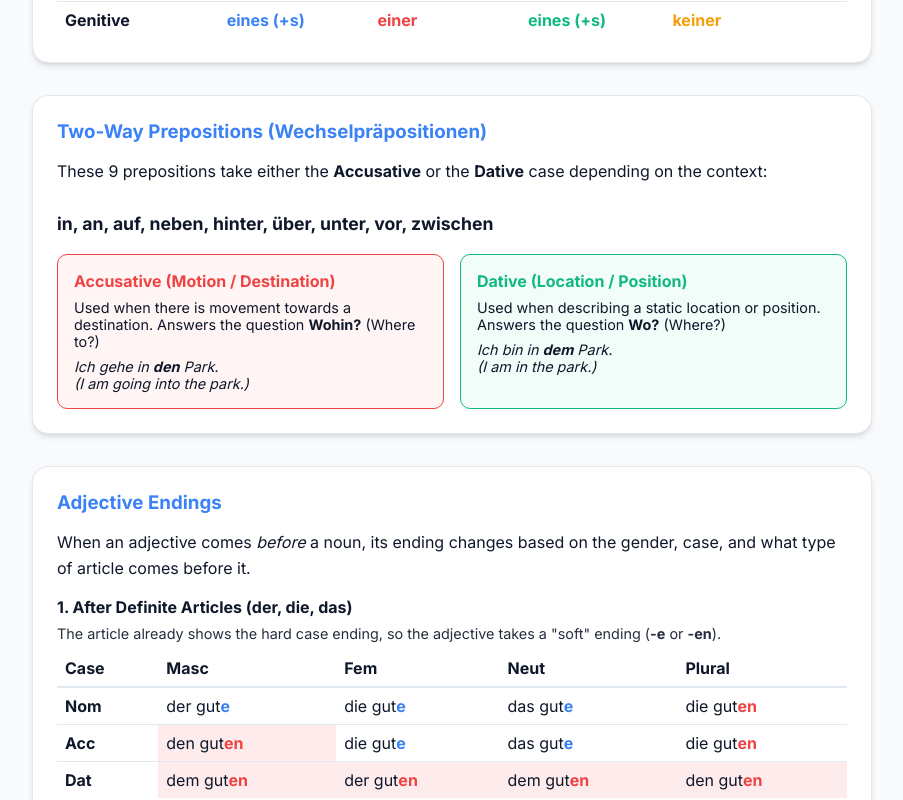
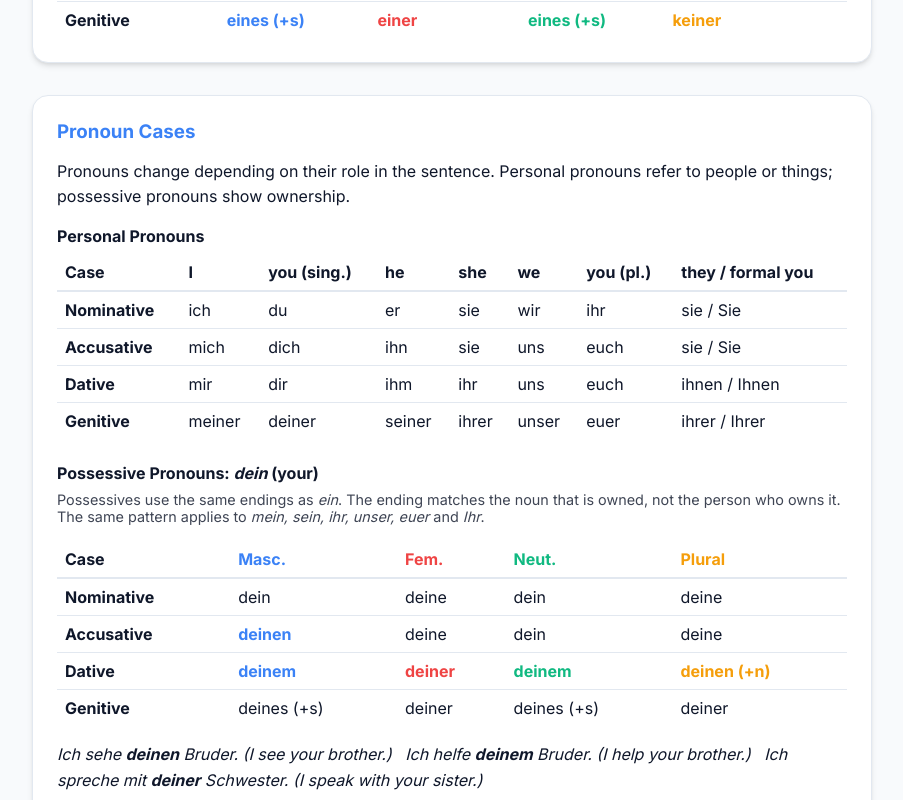
Before and after one commit to ardel-c/deutsch-lernen, a React (Vite) app: page /grammar in a window 1280 px wide. Shown: the part 1140-1940 px from the top of the page, without its empty margins (344-1247 px from the left). Built offline with nearby package versions, Linux system fonts and the light colour scheme; no server answers; the database is empty; sample sign-in values are in the browser's storage.

Commit message:
update practice page, add grammar reference for pronoun cases" ;

```diff
--- a/src/components/ArticlePractice.jsx
+++ b/src/components/ArticlePractice.jsx
@@ -1,6 +1,23 @@
-import React, { useState, useEffect } from 'react';
+import { useState, useEffect } from 'react';
 import { articlePracticeData } from '../data/articlePracticeData';
 import { FiCheckCircle, FiXCircle, FiRefreshCw } from 'react-icons/fi';
+
+const definiteArticles = new Set(['der', 'die', 'das', 'den', 'dem']);
+const indefiniteArticles = new Set(['ein', 'eine', 'einen', 'einem', 'einer']);
+
+function getArticleType(answer) {
+  const types = answer
+    .split('/')
+    .map(article => article.trim().toLowerCase())
+    .map(article => {
+      if (definiteArticles.has(article)) return 'the';
+      if (indefiniteArticles.has(article)) return 'a';
+      return null;
+    })
+    .filter(Boolean);
+
+  return [...new Set(types)].join(' or ');
+}
 
 export default function ArticlePractice() {
   const [questions, setQuestions] = useState([]);
@@ -78,6 +95,9 @@ export default function ArticlePractice() {
 
           return (
             <div key={q.id} className="card" style={{ position: 'relative' }}>
+              <div style={{ marginBottom: '0.75rem', fontSize: '0.85rem', color: 'var(--primary)', fontWeight: '600' }}>
+                Use: <span style={{ fontStyle: 'italic' }}>{getArticleType(q.answer)}</span>
+              </div>
               <div style={{ display: 'flex', alignItems: 'center', fontSize: '1.1rem', flexWrap: 'wrap', gap: '0.5rem', lineHeight: '2' }}>
                 <span style={{ fontWeight: 'bold', color: 'var(--primary)', marginRight: '0.5rem' }}>{index + 1}.</span>
                 {q.prefix && <span>{q.prefix}</span>}
@@ -107,7 +127,7 @@ export default function ArticlePractice() {
               {submitted && !isCorrect && (
                 <div style={{ marginTop: '1rem', paddingTop: '1rem', borderTop: '1px solid var(--border)' }}>
                   <p style={{ color: 'var(--danger)', fontWeight: 'bold', marginBottom: '0.5rem' }}>
-                    Correct answer: <span style={{ textDecoration: 'underline' }}>{q.answer.split('/').join(' or ')}</span>
+                    Correct answer ({getArticleType(q.answer)}): <span style={{ textDecoration: 'underline' }}>{q.answer.split('/').join(' or ')}</span>
                   </p>
                   <p style={{ fontSize: '0.9rem', lineHeight: '1.5', opacity: 0.9 }}>
                     <strong>Explanation:</strong> {q.explanation}
--- a/src/components/GrammarReference.jsx
+++ b/src/components/GrammarReference.jsx
@@ -10,6 +10,7 @@ export default function GrammarReference() {
           <li><a href="#cases">The Four German Cases</a></li>
           <li><a href="#definite-articles">Definite Articles (the)</a></li>
           <li><a href="#indefinite-articles">Indefinite Articles (a/an)</a></li>
+          <li><a href="#pronouns">Pronoun Cases</a></li>
           <li><a href="#prepositions">Two-Way Prepositions</a></li>
           <li><a href="#adjectives">Adjective Endings</a></li>
           <li><a href="#perfekt">The Perfect Tense (Perfekt)</a></li>
@@ -132,6 +133,120 @@ export default function GrammarReference() {
             </tr>
           </tbody>
         </table>
+      </div>
+
+      <div id="pronouns" className="card" style={{ marginBottom: '2rem', overflowX: 'auto' }}>
+        <h3 style={{ marginBottom: '1rem', color: 'var(--primary)' }}>Pronoun Cases</h3>
+        <p style={{ marginBottom: '1rem', lineHeight: '1.6' }}>
+          Pronouns change depending on their role in the sentence. Personal pronouns refer to people or things; possessive pronouns show ownership.
+        </p>
+
+        <h4 style={{ marginBottom: '0.5rem' }}>Personal Pronouns</h4>
+        <table style={{ width: '100%', borderCollapse: 'collapse', textAlign: 'left', minWidth: '650px', marginBottom: '1.5rem' }}>
+          <thead>
+            <tr style={{ borderBottom: '2px solid var(--border)' }}>
+              <th style={{ padding: '0.5rem' }}>Case</th>
+              <th style={{ padding: '0.5rem' }}>I</th>
+              <th style={{ padding: '0.5rem' }}>you (sing.)</th>
+              <th style={{ padding: '0.5rem' }}>he</th>
+              <th style={{ padding: '0.5rem' }}>she</th>
+              <th style={{ padding: '0.5rem' }}>we</th>
+              <th style={{ padding: '0.5rem' }}>you (pl.)</th>
+              <th style={{ padding: '0.5rem' }}>they / formal you</th>
+            </tr>
+          </thead>
+          <tbody>
+            <tr style={{ borderBottom: '1px solid var(--border)' }}>
+              <td style={{ padding: '0.5rem', fontWeight: 'bold' }}>Nominative</td>
+              <td style={{ padding: '0.5rem' }}>ich</td>
+              <td style={{ padding: '0.5rem' }}>du</td>
+              <td style={{ padding: '0.5rem' }}>er</td>
+              <td style={{ padding: '0.5rem' }}>sie</td>
+              <td style={{ padding: '0.5rem' }}>wir</td>
+              <td style={{ padding: '0.5rem' }}>ihr</td>
+              <td style={{ padding: '0.5rem' }}>sie / Sie</td>
+            </tr>
+            <tr style={{ borderBottom: '1px solid var(--border)' }}>
+              <td style={{ padding: '0.5rem', fontWeight: 'bold' }}>Accusative</td>
+              <td style={{ padding: '0.5rem' }}>mich</td>
+              <td style={{ padding: '0.5rem' }}>dich</td>
+              <td style={{ padding: '0.5rem' }}>ihn</td>
+              <td style={{ padding: '0.5rem' }}>sie</td>
+              <td style={{ padding: '0.5rem' }}>uns</td>
+              <td style={{ padding: '0.5rem' }}>euch</td>
+              <td style={{ padding: '0.5rem' }}>sie / Sie</td>
+            </tr>
+            <tr style={{ borderBottom: '1px solid var(--border)' }}>
+              <td style={{ padding: '0.5rem', fontWeight: 'bold' }}>Dative</td>
+              <td style={{ padding: '0.5rem' }}>mir</td>
+              <td style={{ padding: '0.5rem' }}>dir</td>
+              <td style={{ padding: '0.5rem' }}>ihm</td>
+              <td style={{ padding: '0.5rem' }}>ihr</td>
+              <td style={{ padding: '0.5rem' }}>uns</td>
+              <td style={{ padding: '0.5rem' }}>euch</td>
+              <td style={{ padding: '0.5rem' }}>ihnen / Ihnen</td>
+            </tr>
+            <tr>
+              <td style={{ padding: '0.5rem', fontWeight: 'bold' }}>Genitive</td>
+              <td style={{ padding: '0.5rem' }}>meiner</td>
+              <td style={{ padding: '0.5rem' }}>deiner</td>
+              <td style={{ padding: '0.5rem' }}>seiner</td>
+              <td style={{ padding: '0.5rem' }}>ihrer</td>
+              <td style={{ padding: '0.5rem' }}>unser</td>
+              <td style={{ padding: '0.5rem' }}>euer</td>
+              <td style={{ padding: '0.5rem' }}>ihrer / Ihrer</td>
+            </tr>
+          </tbody>
+        </table>
+
+        <h4 style={{ marginBottom: '0.5rem' }}>Possessive Pronouns: <em>dein</em> (your)</h4>
+        <p style={{ fontSize: '0.9rem', opacity: 0.8, marginBottom: '1rem' }}>
+          Possessives use the same endings as <em>ein</em>. The ending matches the noun that is owned, not the person who owns it. The same pattern applies to <em>mein, sein, ihr, unser, euer</em> and <em>Ihr</em>.
+        </p>
+        <table style={{ width: '100%', borderCollapse: 'collapse', textAlign: 'left', minWidth: '500px' }}>
+          <thead>
+            <tr style={{ borderBottom: '2px solid var(--border)' }}>
+              <th style={{ padding: '0.5rem' }}>Case</th>
+              <th style={{ padding: '0.5rem', color: 'var(--primary)' }}>Masc.</th>
+              <th style={{ padding: '0.5rem', color: 'var(--danger)' }}>Fem.</th>
+              <th style={{ padding: '0.5rem', color: 'var(--success)' }}>Neut.</th>
+              <th style={{ padding: '0.5rem', color: 'var(--warning)' }}>Plural</th>
+            </tr>
+          </thead>
+          <tbody>
+            <tr style={{ borderBottom: '1px solid var(--border)' }}>
+              <td style={{ padding: '0.5rem', fontWeight: 'bold' }}>Nominative</td>
+              <td style={{ padding: '0.5rem' }}>dein</td>
+              <td style={{ padding: '0.5rem' }}>deine</td>
+              <td style={{ padding: '0.5rem' }}>dein</td>
+              <td style={{ padding: '0.5rem' }}>deine</td>
+            </tr>
+            <tr style={{ borderBottom: '1px solid var(--border)' }}>
+              <td style={{ padding: '0.5rem', fontWeight: 'bold' }}>Accusative</td>
+              <td style={{ padding: '0.5rem', fontWeight: 'bold', color: 'var(--primary)' }}>deinen</td>
+              <td style={{ padding: '0.5rem' }}>deine</td>
+              <td style={{ padding: '0.5rem' }}>dein</td>
+              <td style={{ padding: '0.5rem' }}>deine</td>
+            </tr>
+            <tr style={{ borderBottom: '1px solid var(--border)' }}>
+              <td style={{ padding: '0.5rem', fontWeight: 'bold' }}>Dative</td>
+              <td style={{ padding: '0.5rem', fontWeight: 'bold', color: 'var(--primary)' }}>deinem</td>
+              <td style={{ padding: '0.5rem', fontWeight: 'bold', color: 'var(--danger)' }}>deiner</td>
+              <td style={{ padding: '0.5rem', fontWeight: 'bold', color: 'var(--success)' }}>deinem</td>
+              <td style={{ padding: '0.5rem', fontWeight: 'bold', color: 'var(--warning)' }}>deinen (+n)</td>
+            </tr>
+            <tr>
+              <td style={{ padding: '0.5rem', fontWeight: 'bold' }}>Genitive</td>
+              <td style={{ padding: '0.5rem' }}>deines (+s)</td>
+              <td style={{ padding: '0.5rem' }}>deiner</td>
+              <td style={{ padding: '0.5rem' }}>deines (+s)</td>
+              <td style={{ padding: '0.5rem' }}>deiner</td>
+            </tr>
+          </tbody>
+        </table>
+        <p style={{ marginTop: '1rem', fontStyle: 'italic', lineHeight: '1.6' }}>
+          Ich sehe <strong>deinen</strong> Bruder. (I see your brother.) &nbsp; Ich helfe <strong>deinem</strong> Bruder. (I help your brother.) &nbsp; Ich spreche mit <strong>deiner</strong> Schwester. (I speak with your sister.)
+        </p>
       </div>
 
       <div id="prepositions" className="card" style={{ marginBottom: '2rem' }}>
```
